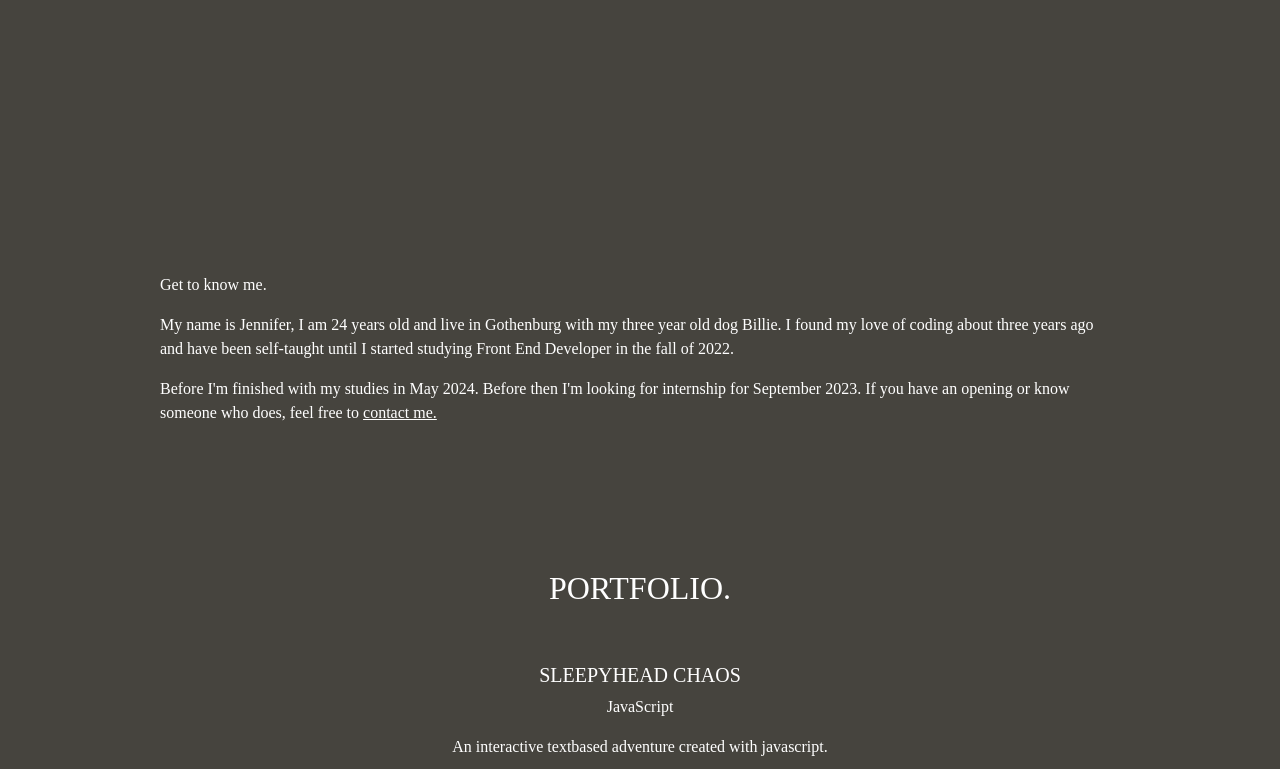
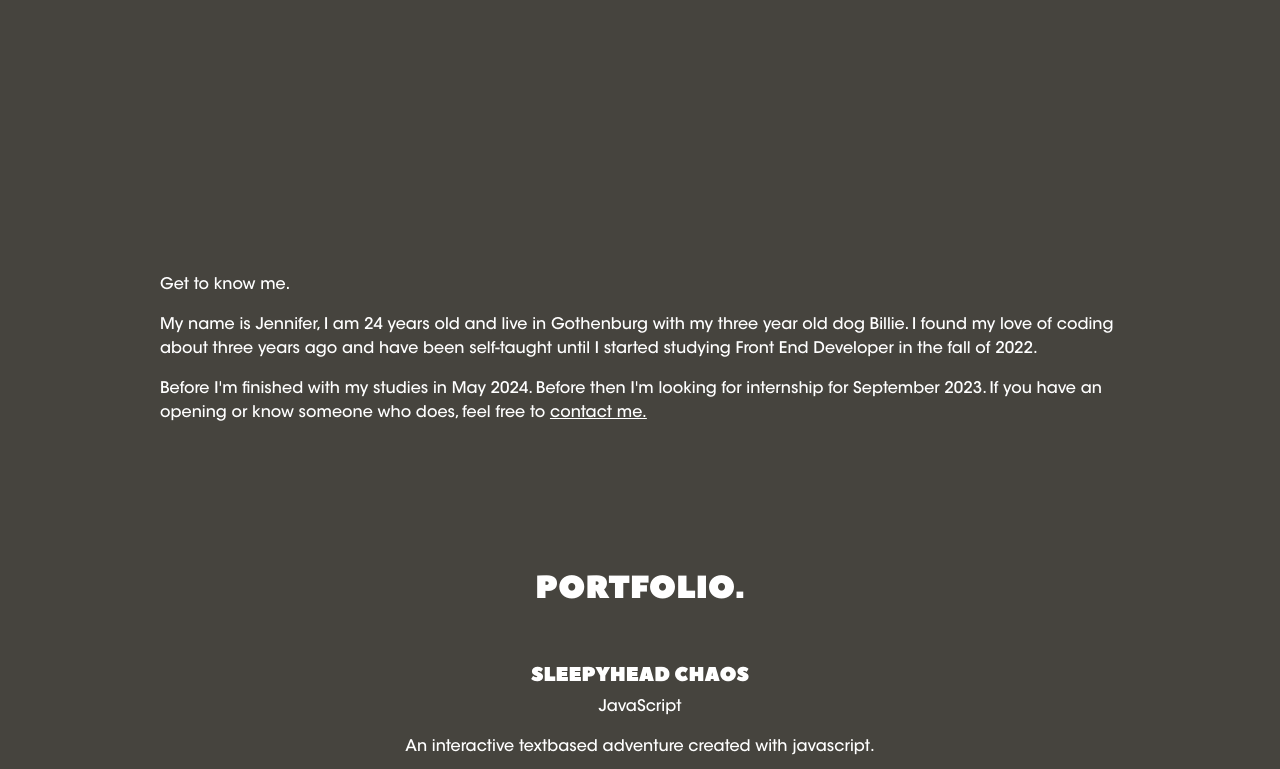
Before and after one commit to jennifertechel/interactive-cv, a plain HTML site: page index.html in a window 1280 px wide. Shown: the part 591-1360 px from the top of the page. Drawn offline with nearby package versions, Linux system fonts and the light colour scheme; the site is published under a folder, as on GitHub Pages, so addresses that start at the root find nothing.

Commit message:
changed from absolute links to make font work

```diff
--- a/mobile.css
+++ b/mobile.css
@@ -1,11 +1,11 @@
 @font-face {
     font-family: peace-sans;
-    src: url(/fonts/Peace\ Sans.otf);
+    src: url(./fonts/Peace\ Sans.otf);
 }
 
 @font-face {
     font-family: avant-garde;
-    src: url(/fonts/ITC\ Avant\ Garde\ Gothic\ Std\ Medium.otf);
+    src: url(./fonts/ITC\ Avant\ Garde\ Gothic\ Std\ Medium.otf);
 }
 
 .hide {
```
